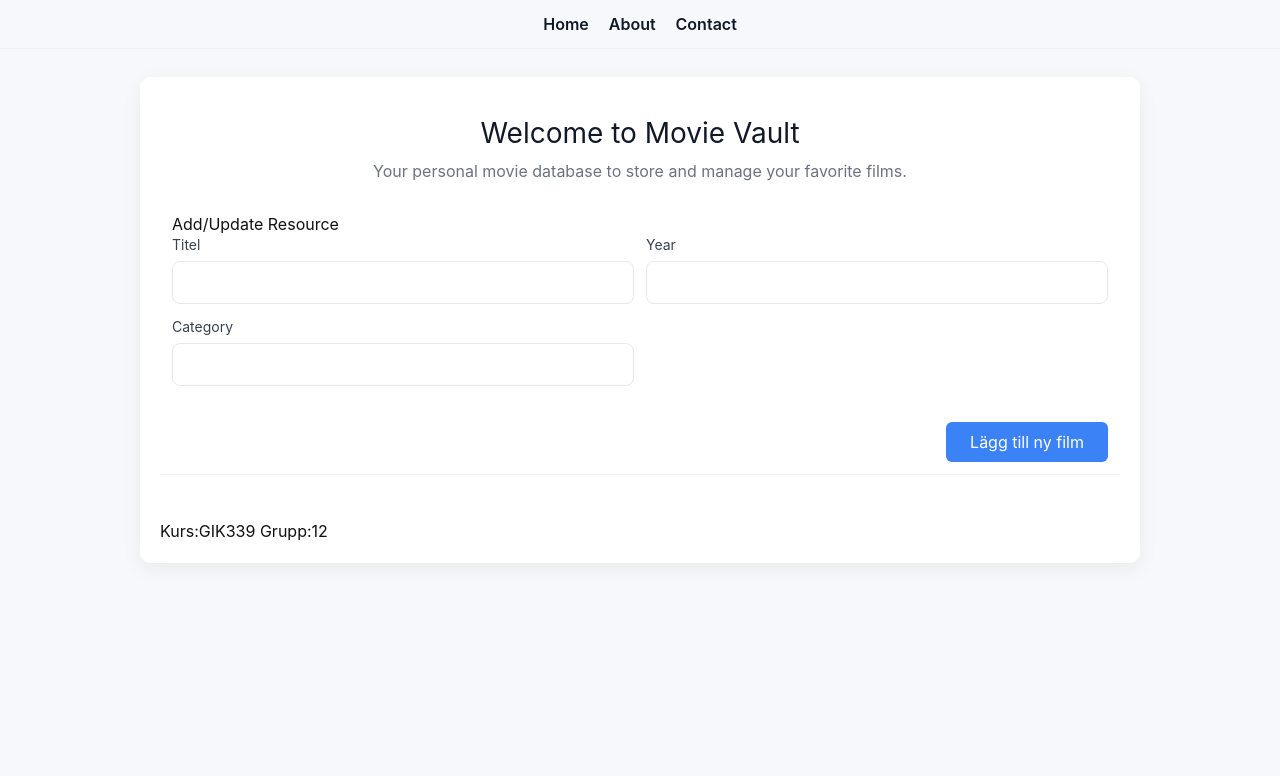
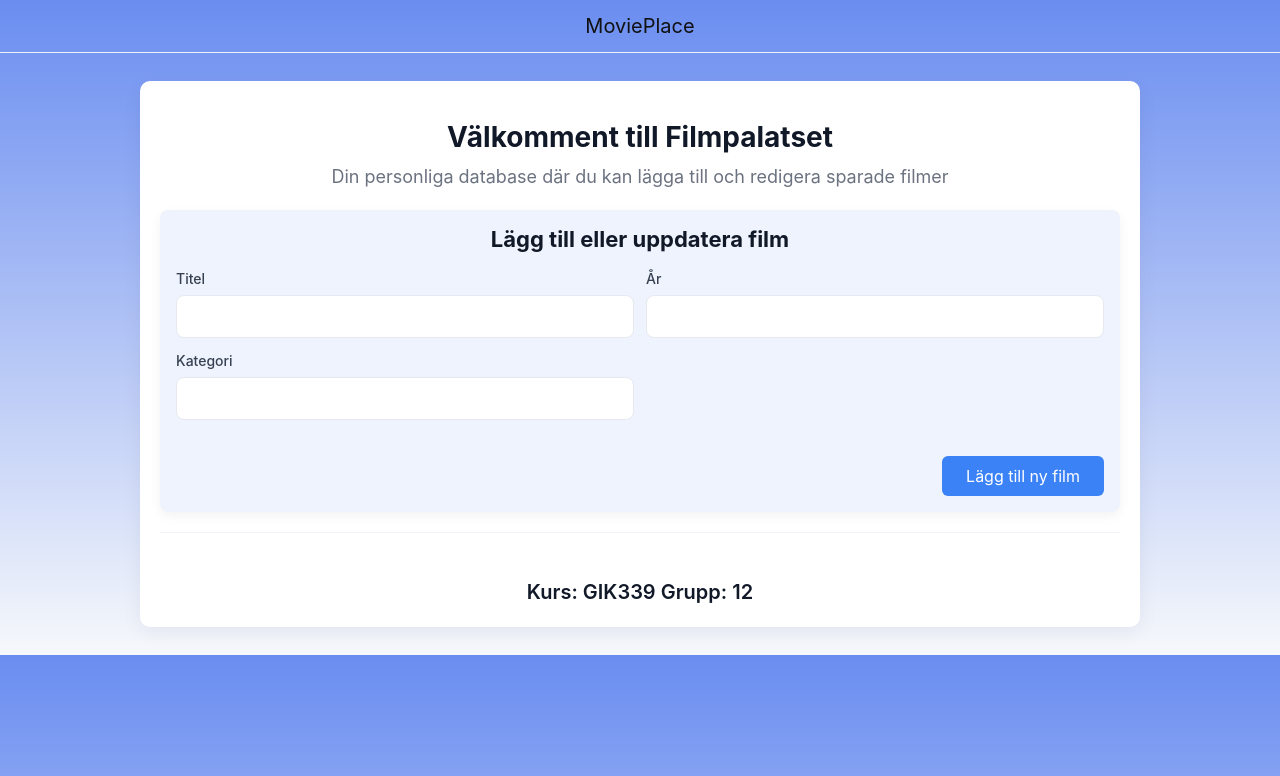
Before and after one commit to RavenMaker/gik399-12-projekt, a website with bundled scripts: page client/index.html in a window 1280 px wide. Built offline with nearby package versions, Linux system fonts and the light colour scheme; files whose address does not match are found by name.

Commit message:
Refactor HTML structure and update text for MoviePlace; enhance CSS styles for better UI; modify JavaScript button classes for improved visibility.

```diff
--- a/client/index.html
+++ b/client/index.html
@@ -18,50 +18,19 @@
     <!--nav-->
      <header id="main-header">
       <nav class="nav" id="main-nav">
-        <ul class="nav-list">
-          <li><a href="#home">Home</a></li>
-          <li><a href="#about">About</a></li>
-          <li><a href="#contact">Contact</a></li>
-        </ul>
+      <titel class="text-xl ms-x"> MoviePlace </titel>
       </nav>
     </header>
-<!--
-    <section>
-      <h2>Lägg till film</h2>
 
-      <form id="movieForm">
-        <label for="title">Titel:</label>
-        <input
-          type="text"
-          id="title"
-          required
-          >
-        <label for="year">År:</label>
-        <input
-          type="number"
-          id="year"
-          >
-        <label for="category">Kategori:</label>
-        <input
-          type="text"
-          id="category"
-          >
-        <input
-          type="submit"
-          value="Lägg till"
-          >
-        </form>
-    </section>
--->
     <!--Body-->
         <div class="main-container" id="main-container">
             <section class="hero" id="hero-section">
-                <h1 class="hero-title">Welcome to Movie Vault</h1>
-                <p class="hero-lead">Your personal movie database to store and manage your favorite films.</p>
+                <h1 class="hero-title">Välkomment till Filmpalatset</h1>
+                <p class="hero-lead">Din personliga database där du kan lägga till och redigera sparade filmer</p>
             </section>
 
             <section class="main-section" id="main-section">
-                <h2 class="section-title">Add/Update Resource</h2>
+                <h2 class="section-title">Lägg till eller uppdatera film</h2>
 
                 <form class="movie-form" id="movieForm">
                   <div class="form-group">
@@ -69,11 +38,11 @@
                     <input class="form-input" type="text" id="title" name="Title" required>
                   </div>
                   <div class="form-group">
-                    <label class="form-label" for="year">Year</label>
+                    <label class="form-label" for="year">År</label>
                     <input class="form-input" type="text" id="year" name="Year" required>
                   </div>
                   <div class="form-group">
-                    <label class="form-label" for="category">Category</label>
+                    <label class="form-label" for="category">Kategori</label>
                     <input class="form-input" type="text" id="category" name="Category" required>
                   </div>
                   <div class="form-actions">
@@ -112,7 +81,7 @@
            </section>
 
     <footer id="footer">
-      <p>Kurs:GIK339 Grupp:12</p>
+      <p id="kurs">Kurs: GIK339 Grupp: 12</p>
     </footer>
   </main>
 
--- a/client/index.js
+++ b/client/index.js
@@ -62,7 +62,7 @@ document.addEventListener("DOMContentLoaded", () => {
             //Ta bort knapp
             const deleteBtn= document.createElement("button");
             deleteBtn.textContent ="Ta bort";
-            deleteBtn.className="btn-primary";
+            deleteBtn.className="btn-primary bg-red-500";
 
             //Klick lyssnare för ta bort
             deleteBtn.addEventListener("click", () => {
@@ -78,7 +78,7 @@ document.addEventListener("DOMContentLoaded", () => {
             //Ändra knapp
             const editBtn = document.createElement("button");
             editBtn.textContent = "Ändra";
-            editBtn.className="btn-primary";
+            editBtn.className="btn-primary bg-yellow-500";
 
             editBtn.addEventListener("click", () => {
                 //fyll formulär med filmens data
--- a/client/style.css
+++ b/client/style.css
@@ -1,7 +1,26 @@
 /*Body*/
+
 /* Reset */
 *{box-sizing:border-box;margin:0;padding:0}
-body{font-family:Inter, system-ui, -apple-system, 'Segoe UI', Roboto, 'Helvetica Neue', Arial;background:#f6f8fb;color:#111}
+body{font-family:Inter, system-ui, -apple-system, 'Segoe UI', Roboto, 'Helvetica Neue', Arial;background:#f6f8fb;color:#111;
+background: linear-gradient(to bottom, #6a8df0, #f6f8fb);}
+
+
+.hero-title{
+  font-size:34px;
+  font-weight:bold;
+  color:#111827;
+  margin-bottom:3rem;
+}
+.hero-lead{
+  font-size:18px;
+  color:#6b7280;
+}
+input:focus, select:focus, textarea:focus, button:focus {
+    outline: none;
+    border-color: #2563eb;
+    box-shadow: 0 0 0 3px rgba(37, 99, 235, 0.3);
+}
 
 /* Header / Nav */
 .site-header{height:0}
@@ -9,9 +28,43 @@ body{font-family:Inter, system-ui, -apple-system, 'Segoe UI', Roboto, 'Helvetica
 .nav-list{list-style:none;display:flex;gap:20px}
 .nav-list a{color:#111827;font-weight:600}
 
+/**/
+.section-title{
+  font-size:22px;
+  font-weight:bold;
+  color:#111827;
+  margin-bottom:1rem;
+  text-align:center;
+}
+.form-label{
+  font-size:16px;
+  font-weight:500;
+  color:#374151;
+  margin-bottom:6px;
+}
 /* Container */
-.main-container{max-width:1000px;margin:28px auto;padding:20px;background:#fff;border-radius:10px;box-shadow:0 6px 20px rgba(20,20,50,0.06)}
-.main-section{padding:12px}
+.main-container{
+  max-width:1000px;
+  margin:28px auto;
+  padding:20px;
+  border-radius:10px;
+  background:#ffffff;
+  box-shadow:0 6px 20px rgba(20,20,50,0.06);
+
+}
+.main-section{padding:12px;
+background:#bdcefc40;
+border-radius:8px;
+margin-bottom:20px;
+box-shadow:0 4px 12px rgba(20,20,50,0.05);
+padding:1rem;
+}
+#kurs{
+  font-weight:600;
+  color:#111827;
+  font-size:20px;
+  text-align:center;
+}
 
 /* Hero */
 .hero{text-align:center;padding:20px}
```
Also changed, not shown: 1 other file.
